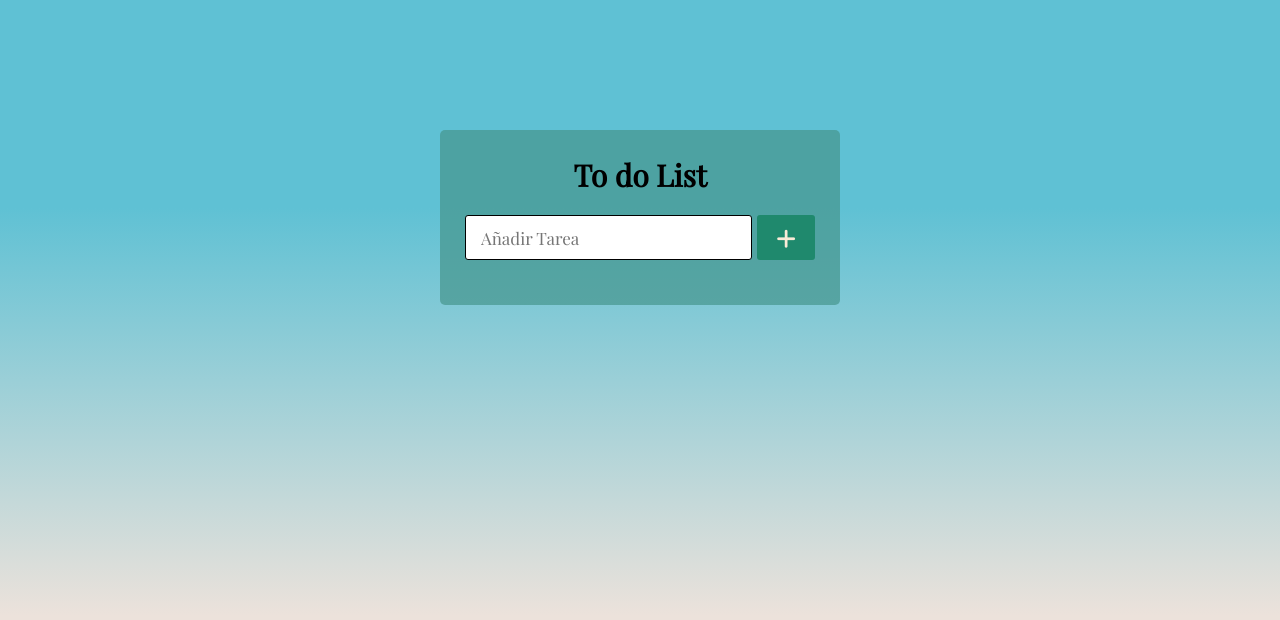
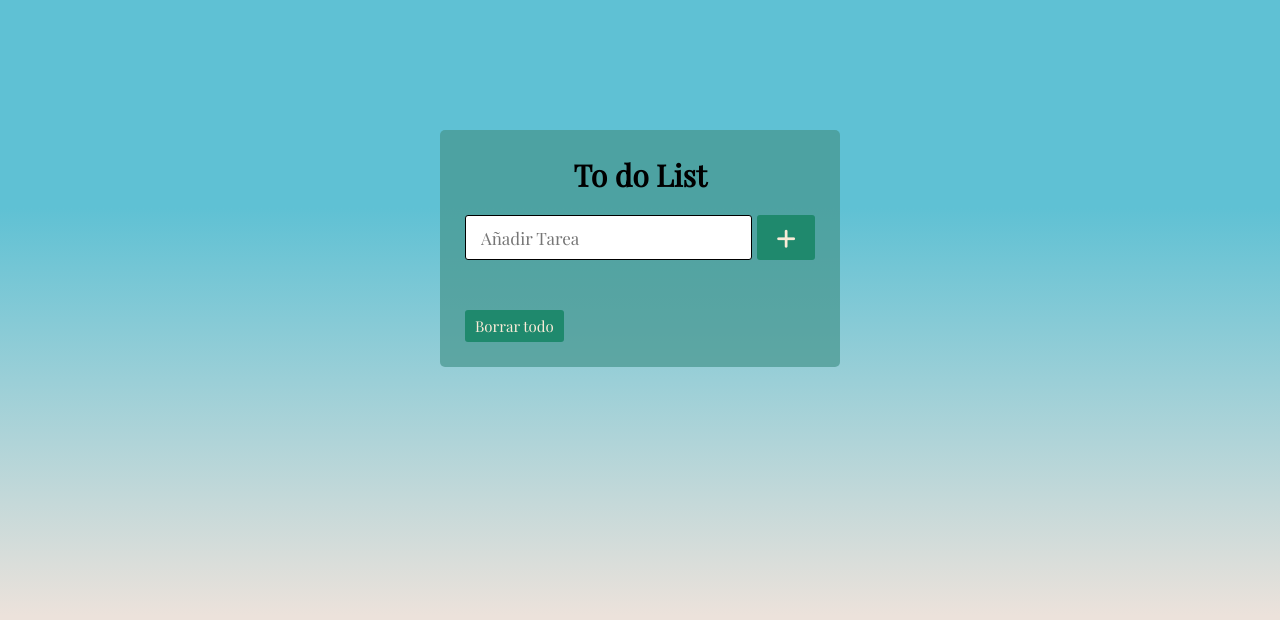
Before and after one commit to MatiasPiacen/Challenge-TodoList, a plain HTML site: page index.html in a window 1280 px wide. Drawn offline with nearby package versions, Linux system fonts and the light colour scheme; a web font is replaced by a local one.

Commit message:
btn-deleteAll

```diff
--- a/index.html
+++ b/index.html
@@ -20,9 +20,9 @@
             <!--<li>Lorem ipsum dolor, sit amet consectetur adipisicing elit <span><i class="fa-solid fa-trash"></i></span></li>-->
             <!--<li>Lorem ipsum dolor, sit amet consectetur adipisicing elit <span><i class="fa-solid fa-trash"></i></span></li>-->
         </ul>
-        <!--<div class="deleteAll">
-            <button >Borrar todo</button>
-        </div>-->
+        <div class="deleteAll">
+            <button onclick="deleteAllul()">Borrar todo</button>
+        </div>
 
     </div>
     <script src="/index.js"></script>
```
Also changed, not shown: index.js (+7 -0 lines).
